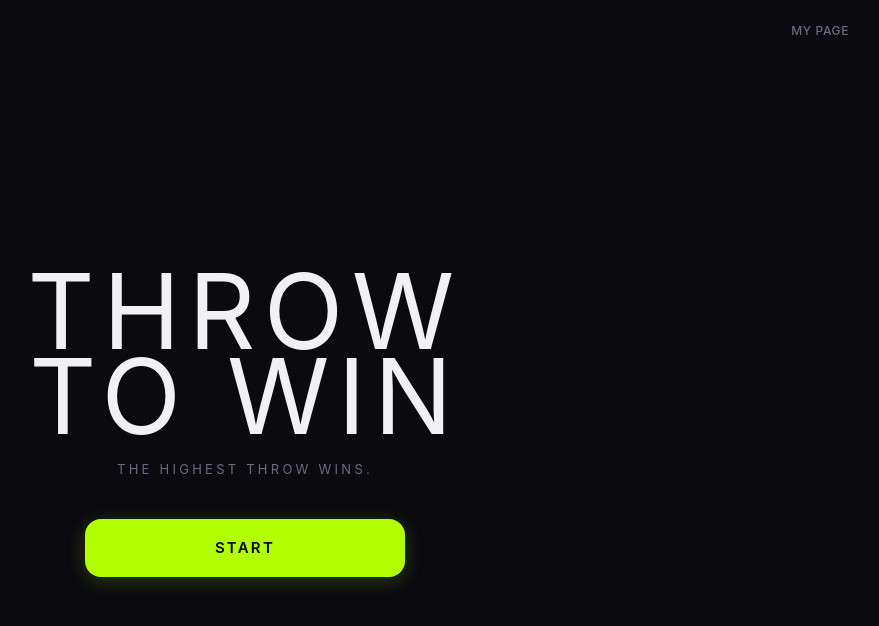
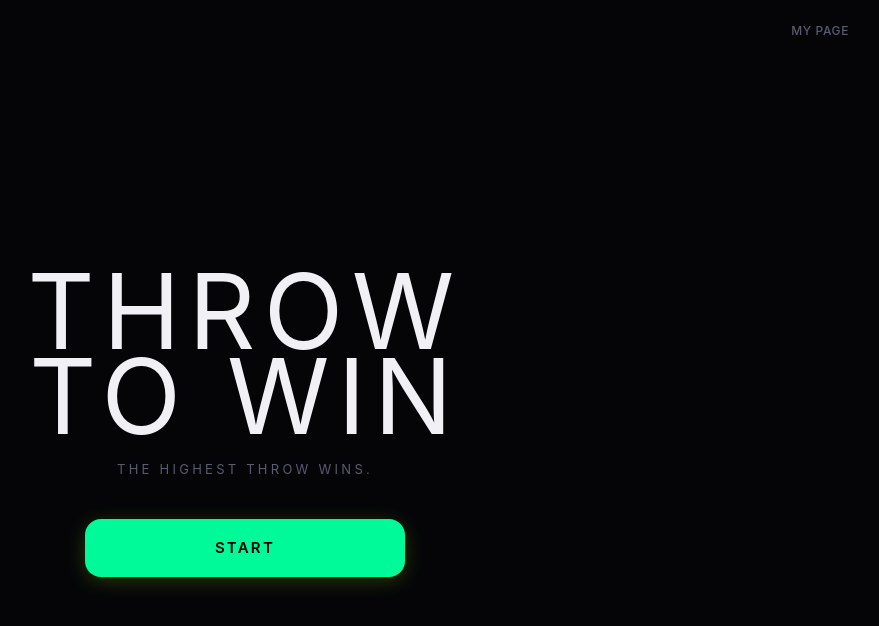
Before and after one commit to rikioooooooooo/throw-to-win, a Next.js app: page /en in a window 1280 px wide. Shown: the top 626 px of the page, without its empty margins (395-1274 px from the left). Built offline with nearby package versions, Linux system fonts and the light colour scheme.

Commit message:
refactor(color): migrate theme tokens to #00fa9a system
Background #050508, surface #0D0D14, accent #00FA9A (Medium Spring Green).
Neon Altitude design: darkest base for maximum accent luminance.

```diff
--- a/src/app/[locale]/layout.tsx
+++ b/src/app/[locale]/layout.tsx
@@ -25,7 +25,7 @@ export const viewport: Viewport = {
   maximumScale: 1,
   userScalable: false,
   viewportFit: "cover",
-  themeColor: "#000000",
+  themeColor: "#050508",
 };
 
 type Props = {
--- a/src/app/globals.css
+++ b/src/app/globals.css
@@ -7,14 +7,14 @@
 
 @theme inline {
   /* ── Base ── */
-  --color-background: #0A0A0F;
-  --color-surface: #15151E;
-  --color-surface-elevated: #1E1E2A;
+  --color-background: #050508;
+  --color-surface: #0D0D14;
+  --color-surface-elevated: #141420;
   --color-foreground: #F0F0F5;
-  --color-muted: #6B6B80;
+  --color-muted: #5A5A70;
 
   /* ── Accent ── */
-  --color-accent: #B2FF00;
+  --color-accent: #00FA9A;
   --color-accent-gold: #FFB800;
   --color-accent-blue: #3B82F6;
   --color-error: #FF4444;
```
